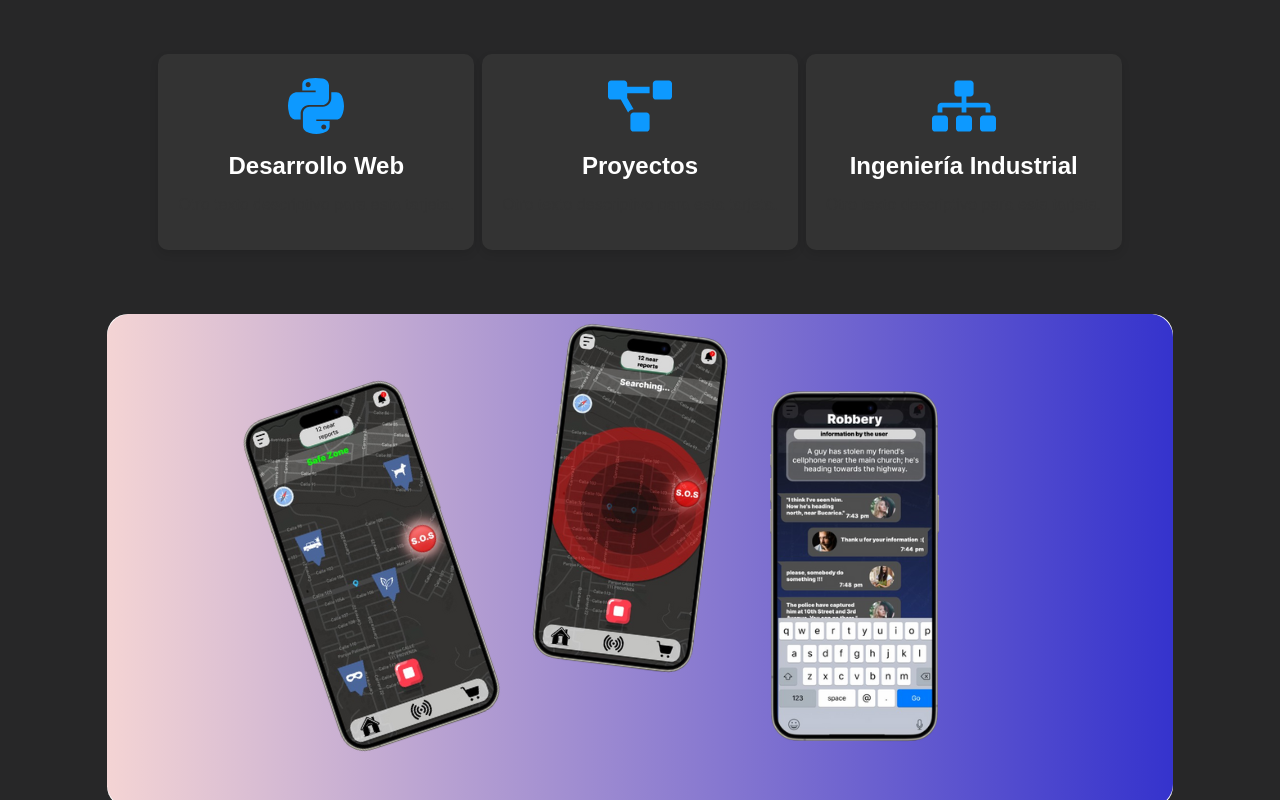
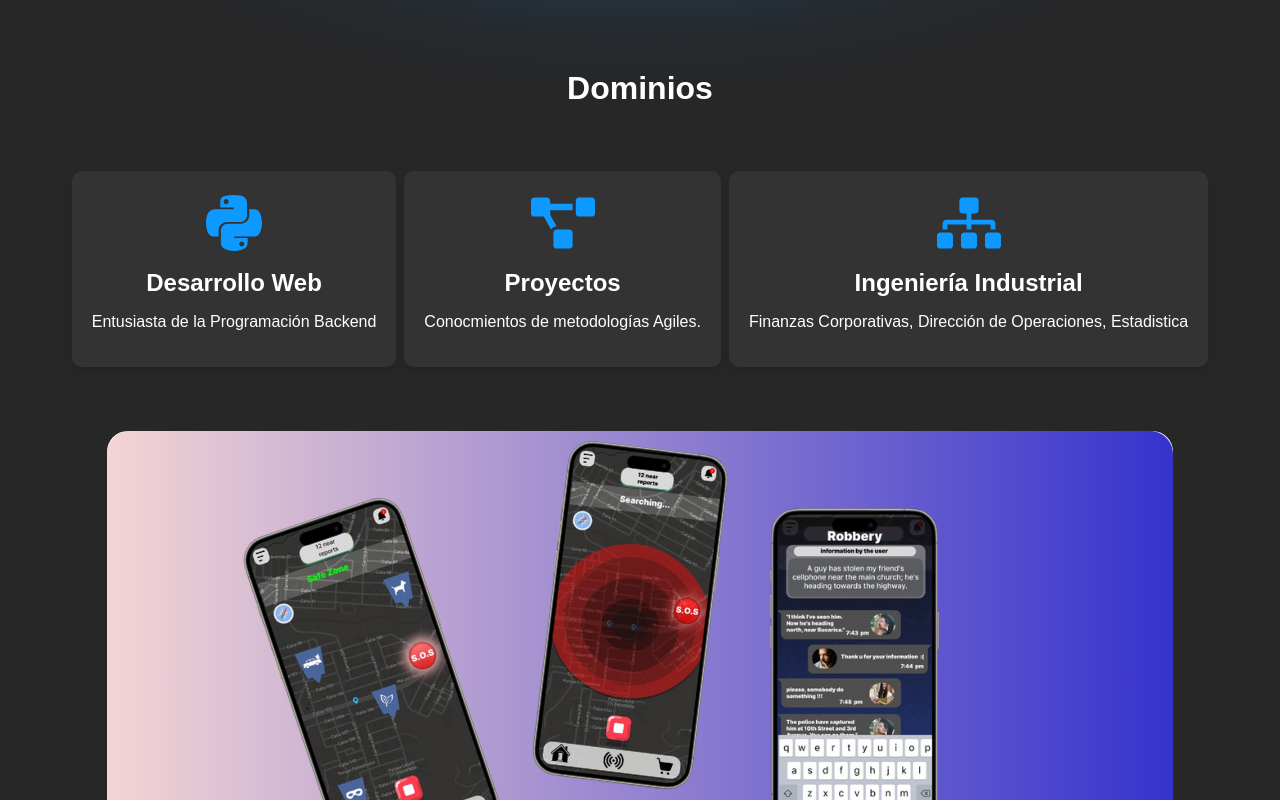
Before and after one commit to SantMu123/Portafolio, a React (Vite) app: page / in a window 1280 px wide. Shown: the part 2000-2800 px from the top of the page. Built offline with nearby package versions, Linux system fonts and the light colour scheme.

Commit message:
feat: :lispstick: mejoras visuales a paginas de inicio y sobre mi

```diff
--- a/src/components/Footer.jsx
+++ b/src/components/Footer.jsx
@@ -12,22 +12,22 @@ const Footer = () => {
       <div className="footer-column">
         <h4>Inicio</h4>
         <ul>
-          <li><a href="#home">Inicio</a></li>
-          <li><a href="#about">Acerca de mí</a></li>
-          <li><a href="#projects">Proyectos</a></li>
+          <li><a href="/">Inicio</a></li>
+          <li><a href="/acerca">Acerca de mí</a></li>
+          <li><a href="/proyectos">Proyectos</a></li>
         </ul>
       </div>
       <div className="footer-column">
         <h4>Contáctame</h4>
         <ul>
-          <li><a href="mailto:correo@example.com">Correo</a></li>
-          <li><a href="https://linkedin.com/in/username" target="_blank" rel="noopener noreferrer">LinkedIn</a></li>
+          <li><a href="smunozcastaneda14@gmail.com">Correo</a></li>
+          <li><a href="https://www.linkedin.com/in/santiagomunozcastaneda/" target="_blank" rel="noopener noreferrer">LinkedIn</a></li>
         </ul>
       </div>
       <div className="footer-column">
         <h4>Social</h4>
         <ul className="social-icons">
-          <li><a href="https://linkedin.com/in/username" target="_blank" rel="noopener noreferrer"><FaLinkedin /></a></li>
+          <li><a href="https://www.linkedin.com/in/santiagomunozcastaneda/" target="_blank" rel="noopener noreferrer"><FaLinkedin /></a></li>
           <li><a href="https://twitter.com/username" target="_blank" rel="noopener noreferrer"><FaTwitter /></a></li>
           <li><a href="https://instagram.com/username" target="_blank" rel="noopener noreferrer"><FaInstagram /></a></li>
         </ul>
--- a/src/main.css
+++ b/src/main.css
@@ -4,13 +4,13 @@ body {
     margin: 0;
     font-family: Arial, sans-serif;
   }
-Header {
+/* Header {
     position: fixed;
     top: 0;
     left: 0;
     width: 100%;
     z-index: 1000;
-}
+} */
 
 .imagenInicial {
     margin-top: 10em;
@@ -57,3 +57,35 @@ img {
 .seccionProyectos img {
     border-radius: 1.3em;
 }
+
+.MasProyectos {
+    background: linear-gradient(to right, #0d99ff, #59EBFF);
+    color: white; /* Color del texto blanco */
+    padding: 15px 30px; /* Espaciado interno */
+    border: none; /* Sin bordes */
+    border-radius: 8px; /* Bordes redondeados */
+    font-size: 16px; /* Tamaño del texto */
+    font-weight: bold; /* Negrita */
+    text-transform: uppercase; /* Texto en mayúsculas */
+    cursor: pointer; /* Cursor de puntero al pasar el ratón */
+    transition: background-color 0.3s ease; /* Suavizado al cambiar el color de fondo */
+  }
+
+  .MasProyectos:hover {
+    background-color: #0d99ff; /* Cambia el color de fondo al pasar el ratón */
+  }
+
+  .MasProyectos:active {
+    background-color: #3e8e41; /* Color de fondo al hacer clic */
+    transform: scale(0.98); /* Pequeño efecto de reducción al hacer clic */
+  }
+
+  .MasProyectos:focus {
+    outline: none; /* Sin contorno de enfoque */
+    box-shadow: 0 0 0 3px rgba(72, 180, 97, 0.5); /* Sombra al estar enfocado */
+  }
+
+  .MasProyectos a{
+    text-decoration: none; /* Quita el subrayado */
+    color: inherit; /* Hereda el color del texto de su contenedor */
+  }
--- a/src/main.jsx
+++ b/src/main.jsx
@@ -34,17 +34,17 @@ createRoot(document.getElementById('root')).render(
               <Card
                 Icon={FaPython}
                 title="Desarrollo Web"
-                description="Otro texto descriptivo para esta tarjeta."
+                description="Entusiasta de la Programación Backend"
               />
               <Card
                 Icon={FaProjectDiagram}
                 title="Proyectos"
-                description="Otro texto descriptivo para esta tarjeta."
+                description="Conocmientos de metodologías Agiles."
               />
               <Card
                 Icon={FaSitemap}
                 title="Ingeniería Industrial"
-                description="Otro texto descriptivo para esta tarjeta."
+                description="Finanzas Corporativas, Dirección de Operaciones, Estadistica"
               />
             </div>
             <div className='seccionProyectos'>
@@ -57,7 +57,7 @@ createRoot(document.getElementById('root')).render(
               <div>
                 <img src="../public/3.png" alt="Proyecto 3"/>
               </div>
-              <button>Ver más Proyectos</button>
+              <button className='MasProyectos'><a href="/proyectos">Ver más Proyectos</a></button>
             </div>
             <Footer />
           </>
--- a/src/pages/Acerca.jsx
+++ b/src/pages/Acerca.jsx
@@ -34,28 +34,28 @@ const AcercaPage = () => {
                             <div className='habilidades'>
                                 <Card
                                     Icon={FaPython}
-                                    title="Cooworking"
-                                    description="Otro texto descriptivo para esta tarjeta."
+                                    title="Liderazgo"
+                                    description="Experiencia liderando proyectos de Investigacion y Programación"
                                 />
                                 <Card
                                     Icon={DiJavascript }
-                                    title="Cooworking"
-                                    description="Otro texto descriptivo para esta tarjeta."
+                                    title="Trabajo en Equipo"
+                                    description="Comunicación efectiva y escucha activa con los integrantes de proyectos"
                                 />
                                 <Card
                                     Icon={FaPython}
-                                    title="Cooworking"
-                                    description="Otro texto descriptivo para esta tarjeta."
+                                    title="Autodidacta"
+                                    description="Facilidad en aprender temas nuevos en corto tiempo"
                                 />
                                 <Card
                                     Icon={FaPython}
-                                    title="Cooworking"
-                                    description="Otro texto descriptivo para esta tarjeta."
+                                    title="Adaptación al cambio"
+                                    description="Me adapto facilmente a cambios en mi entorno"
                                 />
                                 <Card
                                     Icon={FaPython}
-                                    title="Cooworking"
-                                    description="Otro texto descriptivo para esta tarjeta."
+                                    title="Empatia"
+                                    description="Tengo en cuenta las necesidades de los demas para un trato fluido"
                                 />
                             </div>
                         </div>
@@ -65,52 +65,52 @@ const AcercaPage = () => {
                                 <Card
                                     Icon={FaPython}
                                     title="Python"
-                                    description="Otro texto descriptivo para esta tarjeta."
+                                    description="Avanzado"
                                 />
                                 <Card
                                     Icon={DiJavascript}
                                     title="Javascript"
-                                    description="Otro texto descriptivo para esta tarjeta."
+                                    description="Intermedio"
                                 />
                                 <Card
                                     Icon={DiNodejsSmall}
                                     title="Node.js"
-                                    description="Otro texto descriptivo para esta tarjeta."
+                                    description="Intermedio"
                                 />
                                 <Card
                                     Icon={DiReact}
                                     title="React"
-                                    description="Otro texto descriptivo para esta tarjeta."
+                                    description="Intermedio"
                                 />
                                 <Card
                                     Icon={DiGit }
                                     title="Git"
-                                    description="Otro texto descriptivo para esta tarjeta."
+                                    description="Básico"
                                 />
                                 <Card
                                     Icon={FaDocker }
                                     title="Docker"
-                                    description="Otro texto descriptivo para esta tarjeta."
+                                    description="Básico"
                                 />
                                 <Card
                                     Icon={DiMongodb }
                                     title="MongoDB"
-                                    description="Otro texto descriptivo para esta tarjeta."
+                                    description="Intermedio"
                                 />
                                 <Card
                                     Icon={DiMysql }
                                     title="MySQL"
-                                    description="Otro texto descriptivo para esta tarjeta."
+                                    description="Básico"
                                 />
                                 <Card
                                     Icon={SiTypescript}
                                     title="Typescript"
-                                    description="Otro texto descriptivo para esta tarjeta."
+                                    description="Básico"
                                 />
                             </div>
                         </div>
                         <div className='Experiencia_Container'>
-                            <h2>Experiencia</h2>
+                            <h2>Otras Habilidades Profesionales</h2>
                             <div className='Experiencia'>
                                 <Card
                                     Icon={FaPython}
--- a/src/styles/Card.css
+++ b/src/styles/Card.css
@@ -49,5 +49,5 @@
 
 .contenedorCard_Texto_Parrafo {
   font-size: 1rem;
-  color: #333; /* Ajusta el color del párrafo según tus preferencias */
+  color: white; /* Ajusta el color del párrafo según tus preferencias */
 }
--- a/src/styles/Footer.css
+++ b/src/styles/Footer.css
@@ -9,6 +9,10 @@
   .footer-column {
     display: flex;
     flex-direction: column;
+  }
+  .footer-column h4{
+    color: #2b92db;
+    font-size: 1.3em;
   }
 
   .footer-logo {
--- a/src/styles/Header.css
+++ b/src/styles/Header.css
@@ -2,9 +2,10 @@
   display: flex;
   justify-content: space-between; /* Distribuye espacio entre los elementos */
   align-items: center;
-  padding: 20px;
+  padding: 2em;
   background-color: #333;
   color: white;
+  /* width: 100%; */
 }
 
 /* Animación de pulsación para el logo */
```
